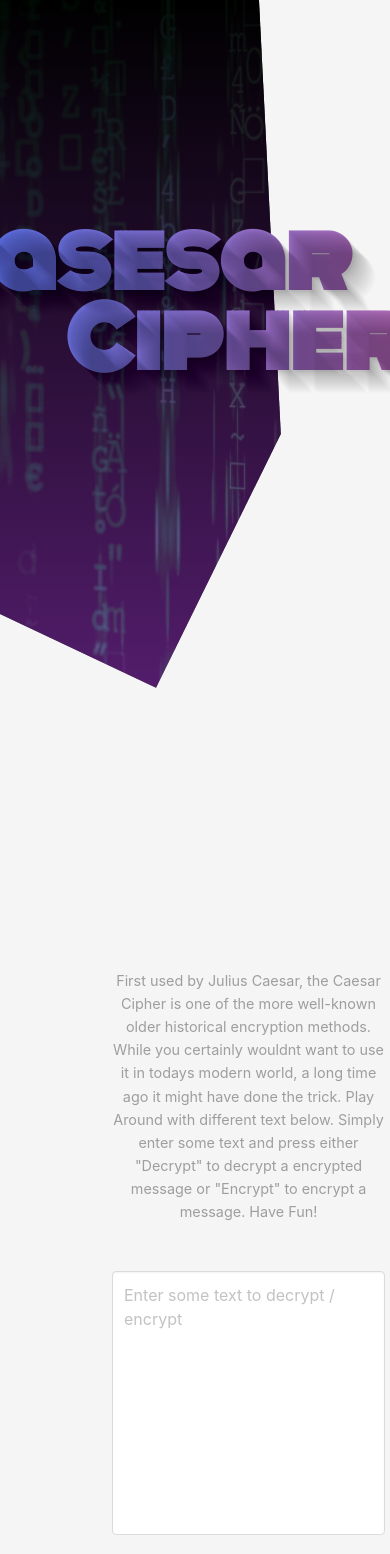
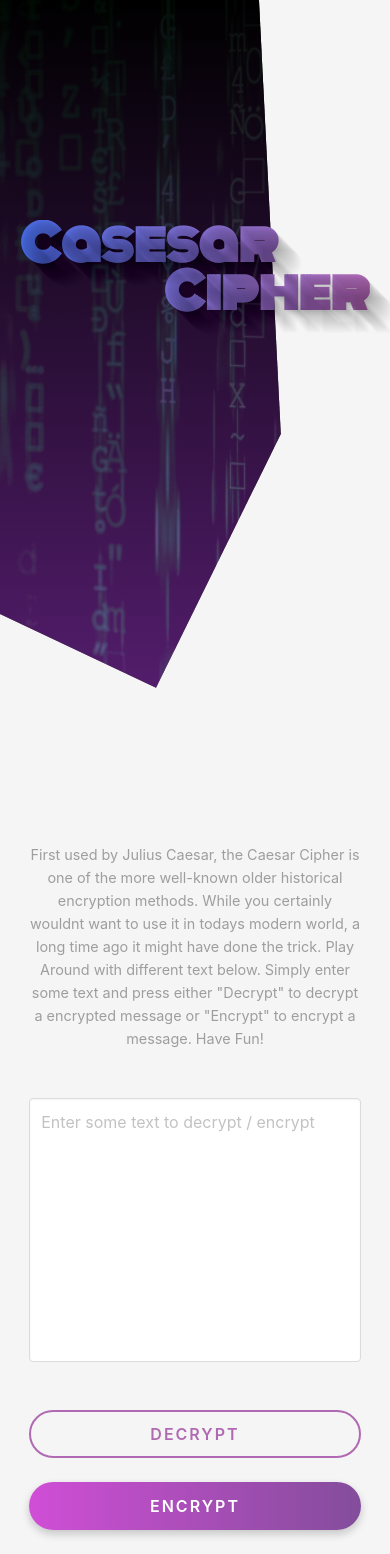
Before and after one commit to sanderhelleso/caesarCipher, a React (Create React App) app in the folder client/: page / in a window 390 px wide. Shown: the top 1554 px of the page. Built offline with nearby package versions, Linux system fonts and the light colour scheme.

Commit message:
added media queries for mobile

```diff
--- a/client/public/css/main.css
+++ b/client/public/css/main.css
@@ -244,3 +244,45 @@ p {
     max-width: 80%;
     margin: 0 auto;
 }
+
+@media screen AND (max-width: 1100px) {
+    #hero h1 {
+        left: 70%;
+        transform: translate(-70%);
+    }
+
+    #main-cont {
+        max-width: 85%;
+        margin: 0 auto 10vh auto;
+    }
+
+    #shift img {
+        margin: 2rem auto;
+    }
+
+    #julius span {
+        margin-bottom: 2rem;
+    }
+}
+
+@media screen AND (max-width: 600px) {
+    #hero h1 {
+        left: 50%;
+        transform: translate(-50%);
+        font-size: 3rem;
+    }
+
+    #term {
+        max-width: 100%;
+    }
+
+    .info-cont h1 {
+        font-size: 1.75rem;
+    }
+}
+
+@media screen AND (max-width: 370px) {
+    #hero h1 {
+        font-size: 2rem;
+    }
+}
--- a/client/public/index.html
+++ b/client/public/index.html
@@ -7,7 +7,7 @@
     <meta name="theme-color" content="#000000">
     <link rel="manifest" href="%PUBLIC_URL%/manifest.json">
     <link rel="stylesheet" href="%PUBLIC_URL%/css/main.css">
-    <title>React App</title>
+    <title>Ceasar Cipher</title>
   </head>
   <body>
     <noscript>
--- a/client/src/components/App.js
+++ b/client/src/components/App.js
@@ -84,7 +84,7 @@ export default class App extends Component {
     render() {
         return (
             <main>
-                <section id="app" className="columns">
+                <section id="app" className="columns is-vcentered is-centered is-desktop">
                     <div id="hero" className="column">
                         <h1 className="long-shadow">Casesar<br></br><span>Cipher</span></h1>
                         <div id="hero-bg"></div>
--- a/client/src/components/Information.js
+++ b/client/src/components/Information.js
@@ -15,7 +15,7 @@ export default class Information extends Component {
                         <h1>How Does It Work?</h1>
                         <div className="border"></div>
                     </div>
-                    <div className="columns">
+                    <div className="columns is-vcentered is-centered is-desktop">
                         <div className="column">
                             <div id="julius">
                                 <img src="img/julius.jpg" alt="Julius Caesar" />
@@ -34,7 +34,7 @@ export default class Information extends Component {
                         <h1>The Algorithm</h1>
                         <div className="border"></div>
                     </div>
-                    <div className="columns">
+                    <div className="columns is-vcentered is-centered is-desktop">
                         <div className="column">
                             <p>{STATIC_TXT.algorithm}</p>
                             <br />
@@ -69,7 +69,7 @@ export default class Information extends Component {
                         <h1>Terminologies and Bibliography</h1>
                         <div className="border"></div>
                     </div>
-                    <div id="term" className="columns">
+                    <div id="term" className="columns is-vcentered is-centered is-desktop">
                         <div className="column">
                             <aside className="menu term-bibl">
                                 <p className="menu-label">
```
